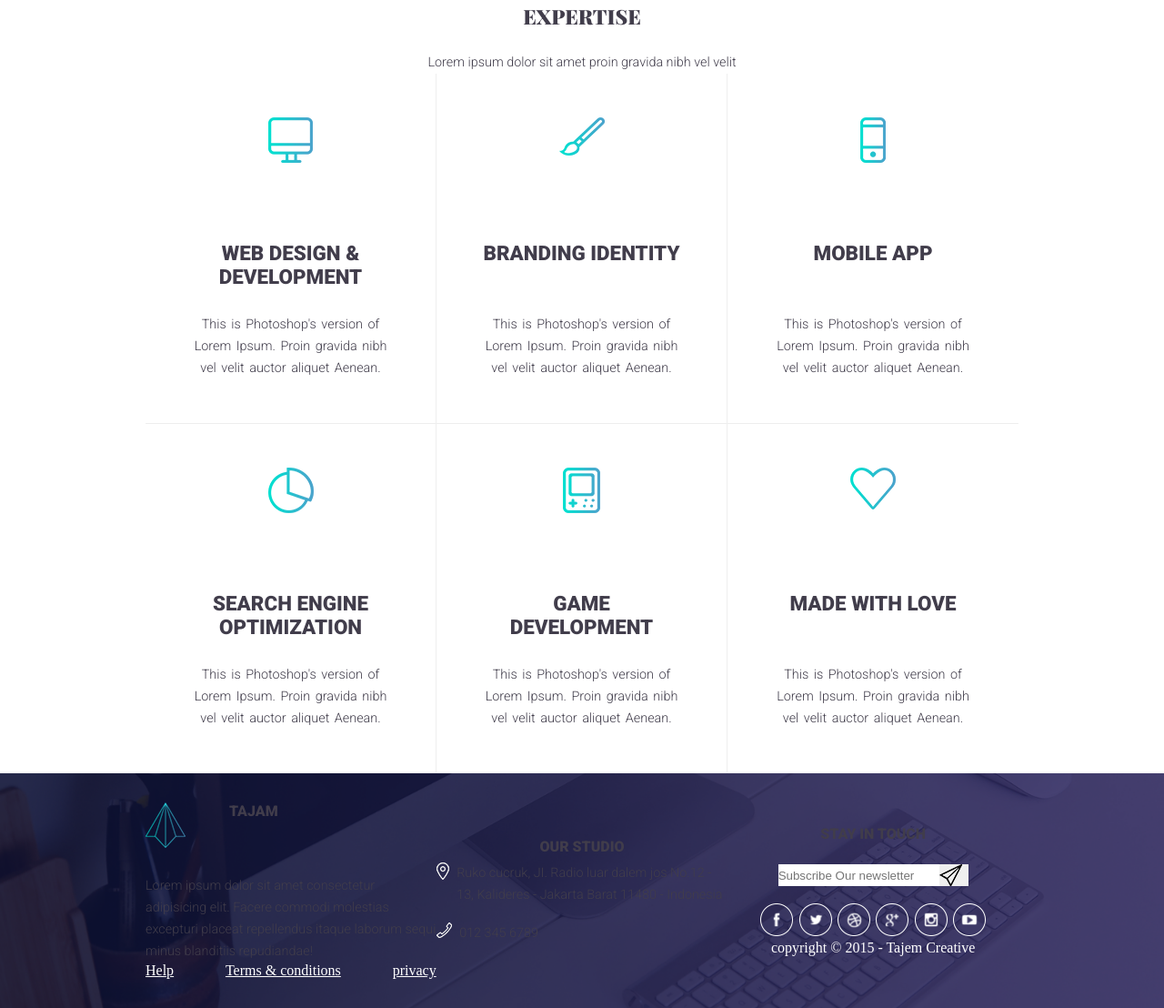
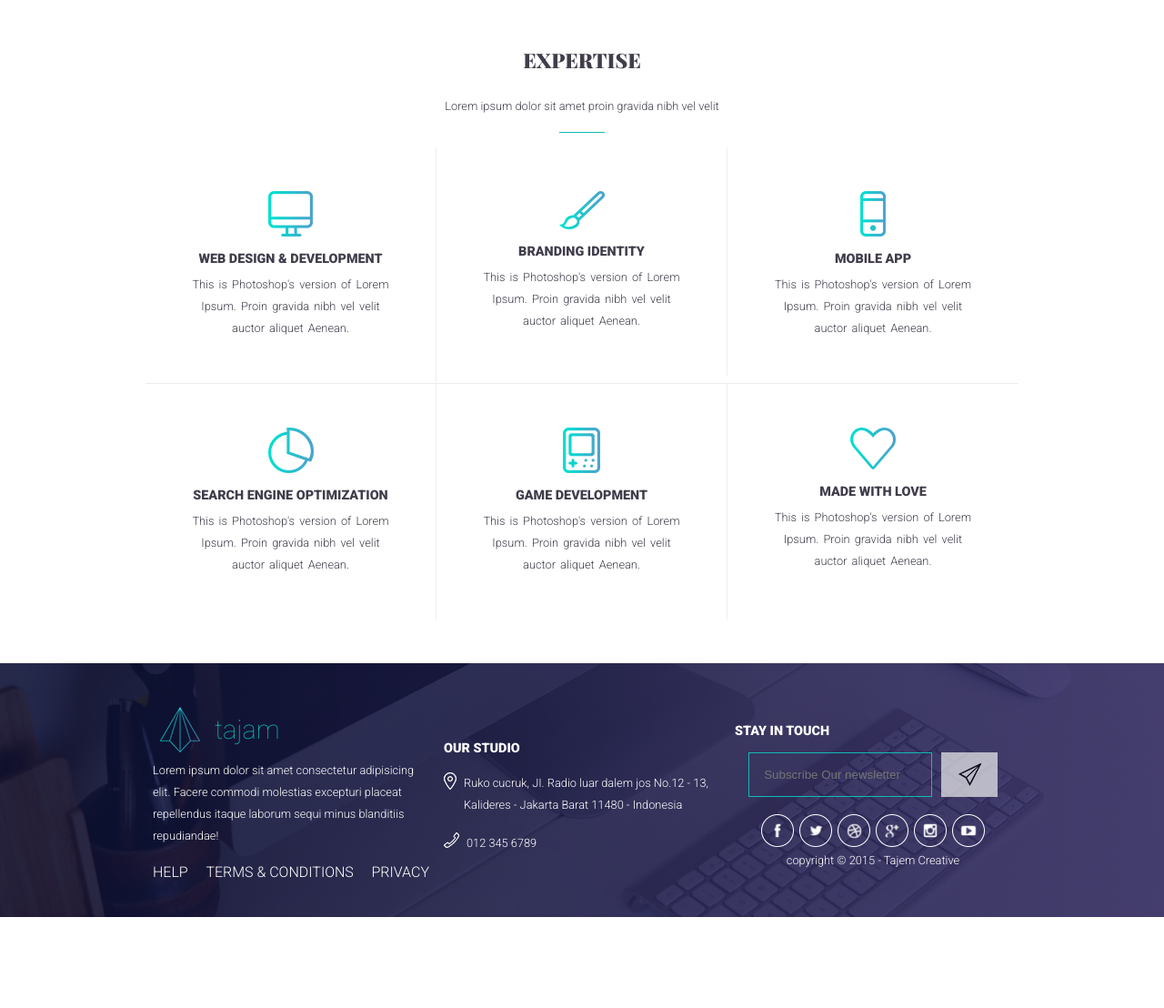
Before and after one commit to rodrigomenezes22/creative-agency, a plain HTML site: page index.html in a window 1280 px wide. Shown: the part 882-1990 px from the top of the page at 91% size. After the commit the page ends 1890 px from the top, so only its background shows below. Drawn offline with nearby package versions, Linux system fonts and the light colour scheme; a web font is replaced by a local one.

Commit message:
js, CSS corrections footer, grid and fonts and button classes navigation javascript

```diff
--- /dev/null
+++ b/custom.js
@@ -0,0 +1,11 @@
+onscroll = (event) => {
+    if(window.scrollY > 300){
+       const headerDiv = document.getElementById("header");
+
+       headerDiv.className += " is-scrolled";
+
+    } else {
+        const headerDiv = document.getElementById("header");
+        headerDiv.className -= " is-scrolled";
+    }
+};
--- a/index.html
+++ b/index.html
@@ -10,7 +10,7 @@
 </head>
 
 <body>
-    <header>
+    <header id="header">
         <div class="container navigation">
             <div class="navbar-logo">
                 <a href="#home">
@@ -52,7 +52,7 @@
                         Lorem ipsum dolor sit amet consectetur adipisicing elit. Debitis tempora quasi consectetur? Rerum vel a optio aliquam, reprehenderit vero eligendi.
                     </p>
                     <p>Lorem ipsum dolor sit amet consectetur adipisicing elit. Illo consectetur, debitis harum dolorem eos minus.</p>
-                    <button class="button is-secondary">Learn More</button>
+                    <button class="button is-primary">Learn More</button>
                 </div>
             </div>
         </div>
@@ -64,34 +64,36 @@
             <div class="expertise-heading heading-border">
               <h2 class="heading-block">Expertise</h2>
               <p class="heading-sub fw-300">Lorem ipsum dolor sit amet proin gravida nibh vel velit</p>
+              <hr class="white-hr">
             </div>
             <ul class="expertise-list mt-8">
               <li class="expertise-item"><img class="expertise-img" src="images\png\screen.png" alt="img icon">
-                <h3 class="expertise-title">Web design &amp; development</h3>
+                <h3>Web design &amp; development</h3>
                 <p class="expertise-desc">This is Photoshop's version  of Lorem Ipsum. Proin gravida nibh vel velit auctor aliquet Aenean.</p>
               </li>
               <li class="expertise-item"><img class="expertise-img" src="images\png\pen.png" alt="img icon">
-                <h3 class="expertise-title">Branding identity</h3>
+                <h3>Branding identity</h3>
                 <p class="expertise-desc">This is Photoshop's version  of Lorem Ipsum. Proin gravida nibh vel velit auctor aliquet Aenean.</p>
               </li>
               <li class="expertise-item"><img class="expertise-img" src="images\png\mobile.png" alt="img icon">
-                <h3 class="expertise-title">Mobile app</h3>
+                <h3>Mobile app</h3>
                 <p class="expertise-desc">This is Photoshop's version  of Lorem Ipsum. Proin gravida nibh vel velit auctor aliquet Aenean.</p>
               </li>
               <li class="expertise-item"><img class="expertise-img" src="images\png\graph.png" alt="img icon">
-                <h3 class="expertise-title">search engine optimization</h3>
+                <h3>search engine optimization</h3>
                 <p class="expertise-desc">This is Photoshop's version  of Lorem Ipsum. Proin gravida nibh vel velit auctor aliquet Aenean.</p>
               </li>
               <li class="expertise-item"><img class="expertise-img" src="images\png\gameboy.png" alt="img icon">
-                <h3 class="expertise-title">game development</h3>
+                <h3>game development</h3>
                 <p class="expertise-desc">This is Photoshop's version  of Lorem Ipsum. Proin gravida nibh vel velit auctor aliquet Aenean.</p>
               </li>
               <li class="expertise-item"><img class="expertise-img" src="images\png\heart.png" alt="img icon">
-                <h3 class="expertise-title">Made with love</h3>
+                <h3>Made with love</h3>
                 <p class="expertise-desc">This is Photoshop's version  of Lorem Ipsum. Proin gravida nibh vel velit auctor aliquet Aenean.</p>
               </li>
             </ul>
         </div>
+
     </section>
     </section>
     <section id="team"></section>
@@ -100,21 +102,24 @@
         <div class="container">
             <div class="footer-container">
                 <div class="column">
-                    <div class="footer-title">
-                        <p><img id="footer-logo" src="images\png\logo.png" alt="logo website"></p>
-                        <h3 id="footer-h3"> tajam</h3>
+                    <div class="navbar-logo">
+                        <a href="#home">
+                            <img src="images/png/logo.png" alt="Logo"> tajam
+                        </a>
                     </div>
                     <p>Lorem ipsum dolor sit amet consectetur adipisicing elit. Facere commodi molestias excepturi placeat
                         repellendus itaque laborum sequi minus blanditiis repudiandae!</p>
+                        <br>
                     <ul class="footer-nav">
-                        <li><a id="footer-link" href="help">Help</a></li>
-                        <li><a id="footer-link" href="terms">Terms & conditions</a></li>
-                        <li><a id="footer-link" href="privacy">privacy</a></li>
+                        <li><a class="footer-link" href="help">Help</a></li>
+                        <li><a class="footer-link" href="terms">Terms & conditions</a></li>
+                        <li><a class="footer-link" href="privacy">privacy</a></li>
                     </ul>
 
                 </div>
                 <div class="column">
-                    <h3>Our Studio</h3>
+                    <h3 class="is-white is-left">Our Studio</h3>
+                    <br>
                     <div class="media">
                         <div class="icon-footer">
                             <img id="address-logo" src="images\png\big104.png" alt="location">
@@ -132,7 +137,7 @@
                 </div>
 
                 <div class="column">
-                    <h3>STAY IN TOUCH</h3>
+                    <h3  class="is-white is-left">STAY IN TOUCH</h3>
                     <div class="newsLetter">
                         <form class="form-nl">
                             <input type="text" name="email" placeholder="Subscribe Our newsletter" required>
@@ -150,13 +155,14 @@
                         <img src="images\png\youtube.png" alt="youtube">
                     </div>
 
-                    <div class="bottom">copyright &copy; 2015 - Tajem Creative</div>
+                    <p class="bottom">copyright &copy; 2015 - Tajem Creative</p>
 
                 </div>
 
             </div>
         </div>
     </footer>
+    <script src="custom.js"></script>
 </body>
 
 </html>
--- a/styles.css
+++ b/styles.css
@@ -10,10 +10,10 @@
 }
 .expertise {
     grid-column: center-start / center-end;
-
     -ms-grid-rows: min-content 1fr;
     grid-template-rows: -webkit-min-content 1fr;
     grid-template-rows: min-content 1fr;
+    padding: 3rem 0px;
  }
     .expertise-heading {
       display: -ms-grid;
@@ -48,9 +48,7 @@
       display: grid;
       justify-items: center;
       text-align: center;
-      -ms-grid-rows: minmax(8.5rem, 1fr) minmax(5rem, max-content) min-content;
-      grid-template-rows: minmax(8.5rem, 1fr) minmax(5rem, -webkit-max-content) -webkit-min-content;
-      grid-template-rows: minmax(8.5rem, 1fr) minmax(5rem, max-content) min-content;
+
      }
       @media only screen and (max-width: 65em) {
         .expertise-item {
@@ -98,6 +96,11 @@ header {
     left: 0px;
 }
 
+header.is-scrolled {
+    background-color: rgba(41,41,71,0.9);
+    backdrop-filter: blur(4px);
+    box-shadow: 1px 3px 10px rgba(0,0,0,0.2);
+}
 .navigation {
     display: flex;
     flex-direction: row;
@@ -140,8 +143,12 @@ nav ul {
     text-transform: uppercase;
     padding: .4rem ;
     font-size: .8rem;
+    transition: color .7s;
 }
 
+.navbar-item a:hover  {
+    color: #11bbb5;
+}
 .navbar-item.active a {
     color: #11bbb5;
 }
@@ -180,6 +187,15 @@ hr {
     margin: 0px auto;
 }
 
+.white-hr {
+    width: 50px;
+    border: none;
+    height: 1px;
+    background-color: #11bbb5;
+    margin: 1rem auto;
+}
+
+
 .hero-body h1 {
     font-family: 'Playfair Display', serif;
     font-weight: 900;
@@ -204,7 +220,8 @@ hr {
     font-weight: 400;
     text-transform: uppercase;
     padding: .75rem 1rem;
-    font-size: 1rem
+    font-size: 1rem;
+    margin-top: 1rem;
 
 }
 
@@ -232,11 +249,11 @@ footer {
     flex-direction: column;
     width: 33.3%;
     justify-content: space-between;
-
+    padding: .5rem;
   }
 
 .footer-nav {
-    list-style: None;
+    list-style: none;
     display:flex;
     justify-content:space-between;
     padding: 0%;
@@ -246,16 +263,21 @@ footer {
     height: 10vh;
 }
 
-.footer-title p {
+footer p {
     float: left;
     max-height: fit-content;
     margin-top: 0px;
     margin-bottom: 0px;
-    font-size: xx-large;
+    font-size: .8rem;
+    color: white;
 }
 
-#footer-link {
+.footer-link {
     color: white;
+    text-decoration: none;
+    text-transform: uppercase;
+    font-family: 'Roboto', sans-serif;
+    font-weight: 300;
 }
 
 #footer-logo {
@@ -263,11 +285,15 @@ footer {
     padding: auto;
 }
 
-#footer-h3{
-    padding-left: 15%;
-    display:flex;
-    margin-left: 0%;
-    justify-content: flex-start;
+footer h3{
+    margin-bottom: 0px;
+}
+
+input {
+    padding: 1rem;
+    background: transparent;
+    border: 1px solid #11bbb5;
+    width: 100%;
 }
 
 .media {
@@ -293,13 +319,19 @@ footer {
     font-weight: 400;
     text-transform: uppercase;
     padding: .75rem 1rem;
-    font-size: 1rem
-
+    font-size: 1rem;
+    cursor: pointer;
 }
 
 .button.is-primary {
     background-color: transparent;
+    transition: background-color .7s, box-shadow .7s;
 
+}
+
+.button.is-primary:hover {
+    background-color: white;
+    box-shadow: 1px 3px 10px rgba(0,0,0,0.2);
 }
 
 h2 {
@@ -317,7 +349,8 @@ h3 {
     font-weight: 900;
     margin-bottom: .5rem;
     text-transform: uppercase;
-    font-size: 1rem;
+    font-size: .9rem;
+    margin-top: 1rem
 }
 
 
@@ -334,7 +367,7 @@ p {
     color: #413d4b;
     font-family: 'Roboto', sans-serif;
     font-weight: 300;
-    font-size: .9rem;
+    font-size: .8rem;
     line-height: 1.5rem;
 
 }
@@ -366,6 +399,14 @@ p {
     justify-content: center;
 }
 
+.is-left {
+    text-align: left;
+}
+
+.is-white {
+    color: white;
+}
+
 .mob-no p {
     float: left;
     padding-left: 5%;
@@ -381,11 +422,15 @@ p {
 .btn {
     background-image: url("images/png/paper122.png"); /* Blue background */
     background-repeat:no-repeat;
+    background-position: center;
     border: none; /* Remove borders */
     color: white; /* White text */
     padding: 12px 16px; /* Some padding */
     font-size: 16px; /* Set a font size */
     cursor: pointer; /* Mouse pointer on hover */
+    width: 80px;
+    margin-left: 10px;
+    opacity: .7;
 
 }
 
@@ -407,10 +452,7 @@ p {
     display: flex;
 }
 
-h3 {
-    justify-content: center;
-    display: flex;
-}
+
 
 .form-nl {
     justify-content: center;
```
